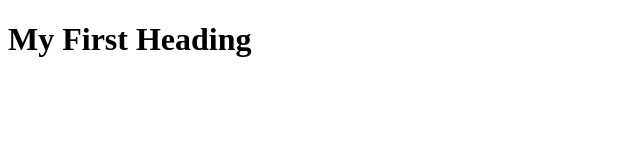
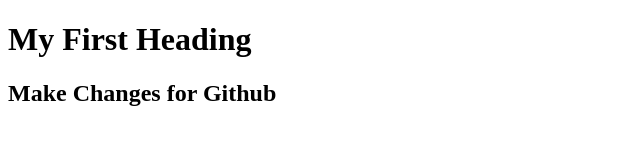
Before and after one commit to dekucabrera/git-demo, a plain HTML site: page web/index.html in a window 1280 px wide. Shown: the whole page, without its empty margins (0-640 px from the left). Drawn offline with Linux system fonts and the light colour scheme.

Commit message:
Updating index page for github

```diff
--- a/web/index.html
+++ b/web/index.html
@@ -3,6 +3,7 @@
 <body>
 
 <h1>My First Heading</h1>
+<h2>Make Changes for Github</h2>
 
 </body>
 </html>
```
